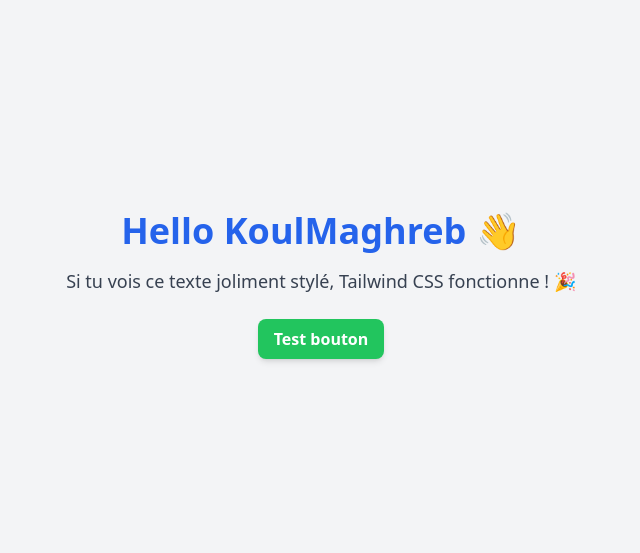
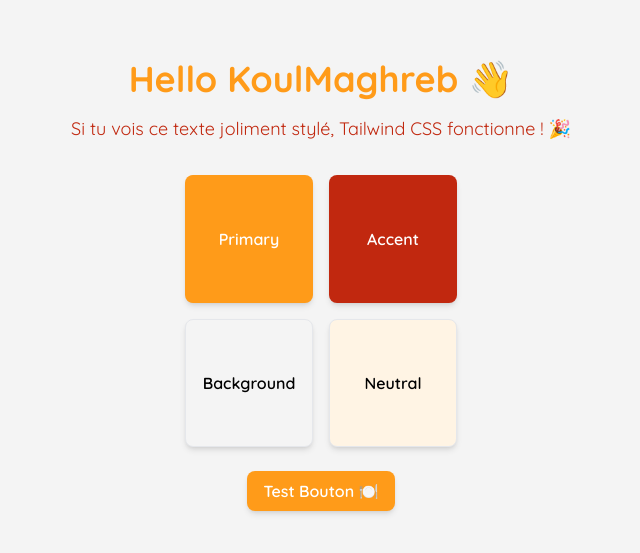
Before and after one commit to Lydia-BEDRI/KoulMaghreb, a Vue app in the folder frontend/: page / in a window 1280 px wide. Shown: the part 115-668 px from the top of the page, without its empty margins (319-959 px from the left). Built offline with nearby package versions, Linux system fonts and the light colour scheme.

Commit message:
Configure Tailwind CSS colors and fonts

```diff
--- a/frontend/index.html
+++ b/frontend/index.html
@@ -1,10 +1,11 @@
 <!DOCTYPE html>
-<html lang="">
+<html lang="fr">
   <head>
     <meta charset="UTF-8">
     <link rel="icon" href="/favicon.ico">
     <meta name="viewport" content="width=device-width, initial-scale=1.0">
-    <title>Vite App</title>
+    <title>KoulMaghreb</title>
+    <link href="https://fonts.googleapis.com/css2?family=Quicksand:wght@300..700&display=swap" rel="stylesheet">
   </head>
   <body>
     <div id="app"></div>
--- a/frontend/src/App.vue
+++ b/frontend/src/App.vue
@@ -2,11 +2,27 @@
 </script>
 
 <template>
-  <div class="min-h-screen flex flex-col items-center justify-center bg-gray-100">
-    <h1 class="text-4xl font-bold text-blue-600 mb-4">Hello KoulMaghreb 👋</h1>
-    <p class="text-lg text-gray-700">Si tu vois ce texte joliment stylé, Tailwind CSS fonctionne ! 🎉</p>
-    <button class="mt-6 px-4 py-2 bg-green-500 hover:bg-green-600 text-white font-semibold rounded-lg shadow-md transition">
-      Test bouton
+  <div class="min-h-screen flex flex-col items-center justify-center bg-background">
+    <h1 class="text-4xl font-bold text-primary mb-4">Hello KoulMaghreb 👋</h1>
+    <p class="text-lg text-accent">Si tu vois ce texte joliment stylé, Tailwind CSS fonctionne ! 🎉</p>
+
+    <div class="mt-8 grid grid-cols-2 gap-4">
+      <div class="w-32 h-32 bg-primary text-white flex items-center justify-center font-semibold rounded-lg shadow-md">
+        Primary
+      </div>
+      <div class="w-32 h-32 bg-accent text-white flex items-center justify-center font-semibold rounded-lg shadow-md">
+        Accent
+      </div>
+      <div class="w-32 h-32 bg-background text-black flex items-center justify-center font-semibold rounded-lg shadow-md border">
+        Background
+      </div>
+      <div class="w-32 h-32 bg-neutral text-black flex items-center justify-center font-semibold rounded-lg shadow-md border">
+        Neutral
+      </div>
+    </div>
+
+    <button class="mt-6 px-4 py-2 bg-primary hover:bg-accent text-white font-semibold rounded-lg shadow-md transition">
+      Test Bouton 🍽️
     </button>
   </div>
 </template>
--- a/frontend/src/assets/main.css
+++ b/frontend/src/assets/main.css
@@ -1,3 +1,4 @@
+@import url('https://fonts.googleapis.com/css2?family=Quicksand:wght@300..700&display=swap');
 @tailwind base;
 @tailwind components;
 @tailwind utilities;
--- a/frontend/src/main.js
+++ b/frontend/src/main.js
@@ -1,4 +1,4 @@
-import './assets/output.css'
+import '/dist/output.css'
 
 import { createApp } from 'vue'
 import App from './App.vue'
--- a/frontend/tailwind.config.js
+++ b/frontend/tailwind.config.js
@@ -5,7 +5,17 @@ export default {
       "./src/**/*.{vue,js,ts,jsx,tsx}",
     ],
   theme: {
-    extend: {},
+    extend: {
+      colors: {
+        primary: '#FF9B19',
+        accent: '#C1280F',
+        background: '#F4F4F4',
+        neutral: '#FFF4E4',
+      },
+      fontFamily: {
+        sans: ['Quicksand', 'sans-serif'],
+      },
+    },
   },
   plugins: [],
 }
```
